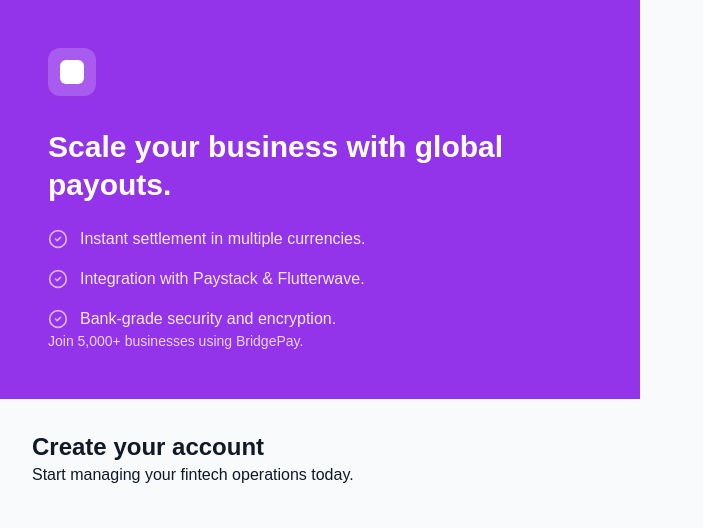
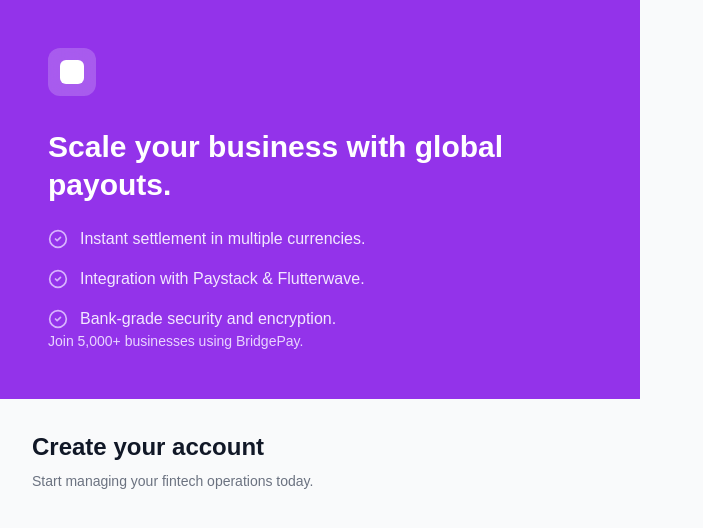
Before and after one commit to Abusadiq006/bridge-pay-dashboard, a React (Vite) app: page /Signup in a window 1280 px wide. Shown: the top 528 px of the page, without its empty margins (0-703 px from the left). Built offline with nearby package versions, Linux system fonts and the light colour scheme; a web font is replaced by a local one.

Commit message:
initiating p style

```diff
--- a/src/pages/Signup.jsx
+++ b/src/pages/Signup.jsx
@@ -57,7 +57,7 @@ const Signup = () => {
                 <div className="w-full md:w-1/2 p-8 md:p">
                     <div className="mb-8">
                         <h2 className="text-2xl font-bold text-gray-900">Create your account</h2>
-                        <p>Start managing your fintech operations today.</p>
+                        <p className="text-gray-500 mt-2 text-sm">Start managing your fintech operations today.</p>
                     </div>
                 </div>
 
```
